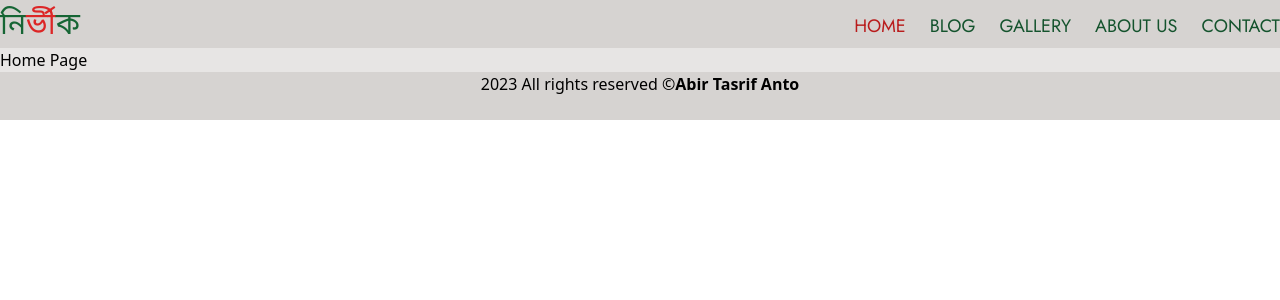
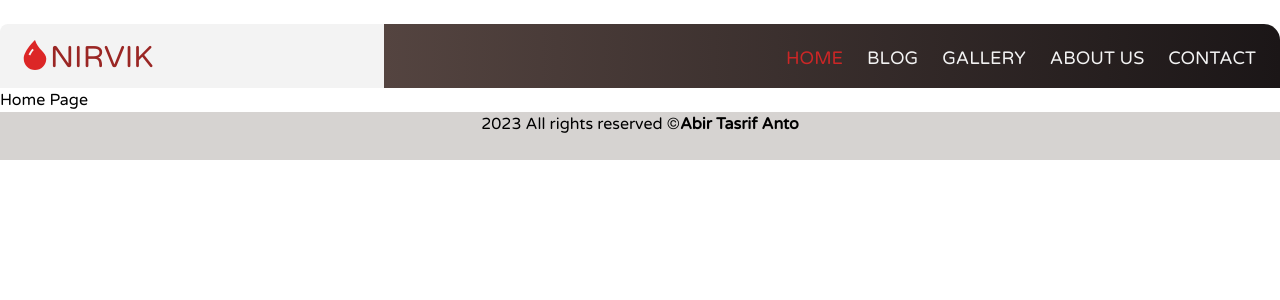
Before and after one commit to abirtasrif/nirvik-blood-donation, a React (Vite) app: page / in a window 1280 px wide. Shown: the top 300 px of the page. Built offline with nearby package versions, Linux system fonts and the light colour scheme.

Commit message:
rework on colors

```diff
--- a/package.json
+++ b/package.json
@@ -13,6 +13,7 @@
     "gsap": "^3.11.4",
     "react": "^18.2.0",
     "react-dom": "^18.2.0",
+    "react-icons": "^4.7.1",
     "react-router-dom": "^6.7.0"
   },
   "devDependencies": {
--- a/src/App.jsx
+++ b/src/App.jsx
@@ -10,7 +10,7 @@ import Contact from "./pages/Contact";
 
 const App = () => {
   return (
-    <div className="bg-stone-200">
+    <div>
       <Navbar />
       <Routes>
         <Route path="/" element={<Home />} />
--- a/src/components/Navbar.jsx
+++ b/src/components/Navbar.jsx
@@ -1,46 +1,39 @@
 import React from "react";
 import { NavLink } from "react-router-dom";
+import { BsFillDropletFill } from "react-icons/bs";
 
 const Navbar = () => {
   return (
-    <div className="navbar bg-stone-300 h-12">
-      <div className="nav-items container mx-auto flex flex-row justify-between items-center pt-2">
+    <div className="navbar mt-6">
+      <div className="nav-items container mx-auto flex flex-row justify-between items-center">
+        <div className="nav-left h-16 pl-5 py-4 rounded-tl-lg">
           <div className="logo text-3xl font-medium">
-          <p className="logo-title text-green-800">
-            নি<span className="text-red-600">র্ভী</span>ক
+            <p className="logo-title flex flex-row">
+              <span>
+                <BsFillDropletFill className="text-red-600" />
+              </span>
+              <span className="nirvik uppercase pb-2">nirvik</span>
             </p>
           </div>
-        <div className="menu-items flex flex-row items-center gap-6 text-lg uppercase relative">
-          <NavLink
-            className=" text-green-900 hover:text-red-600 duration-300"
-            to="/"
-          >
+        </div>
+        <div className="nav-right h-16 py-5 pr-6 rounded-tr-2xl">
+          <div className="menu-items flex flex-row items-center gap-6 text-lg uppercase justify-end">
+            <NavLink className="hover:text-red-600 duration-300" to="/">
               Home
             </NavLink>
-          <NavLink
-            className=" text-green-900 hover:text-red-600 duration-300"
-            to="/blog"
-          >
+            <NavLink className="hover:text-red-600 duration-300" to="/blog">
               Blog
             </NavLink>
-          <NavLink
-            className=" text-green-900 hover:text-red-600 duration-300"
-            to="/gallery"
-          >
+            <NavLink className="hover:text-red-600 duration-300" to="/gallery">
               Gallery
             </NavLink>
-          <NavLink
-            className=" text-green-900 hover:text-red-600 duration-300"
-            to="/about"
-          >
+            <NavLink className="hover:text-red-600 duration-300" to="/about">
               About Us
             </NavLink>
-          <NavLink
-            className=" text-green-900 hover:text-red-600 duration-300"
-            to="/contact"
-          >
+            <NavLink className="hover:text-red-600 duration-300" to="/contact">
               Contact
             </NavLink>
+          </div>
         </div>
       </div>
     </div>
--- a/src/index.css
+++ b/src/index.css
@@ -1,5 +1,5 @@
-@import url("https://fonts.googleapis.com/css2?family=Noto+Sans+Bengali:wght@100;300;400;600;700;900&display=swap");
 @import url("https://fonts.googleapis.com/css2?family=Jost:wght@100;200;300;400;500;600;700;800;900&display=swap");
+@import url("https://fonts.googleapis.com/css2?family=Varela+Round&display=swap");
 @tailwind base;
 @tailwind components;
 @tailwind utilities;
@@ -10,16 +10,31 @@
   list-style: none;
   text-decoration: none;
   box-sizing: border-box;
+  font-family: "Varela Round", sans-serif;
 }
 
-.logo {
-  font-family: "Noto Sans Bengali", sans-serif;
+.nav-left {
+  background-color: #f3f3f3;
+  width: 30%;
+  display: inline;
+}
+
+.nav-right {
+  width: 70%;
+  background-image: linear-gradient(to Right, #544440, #1b1617);
 }
 
 .menu-items {
-  font-family: "Jost", sans-serif;
+  color: #f3f3f3;
 }
 
 .active {
-  color: #b91c1c;
+  color: rgba(220, 38, 38, 0.9);
 }
+
+.nirvik {
+  color: #9a2624;
+  font-family: "Varela Round", sans-serif;
+}
+
+/* font-family: "Jost", sans-serif; */
```
Also changed, not shown: 1 other file (tests, documents, lock files or other folders). Lines whose indentation alone changed are shown as unchanged.
